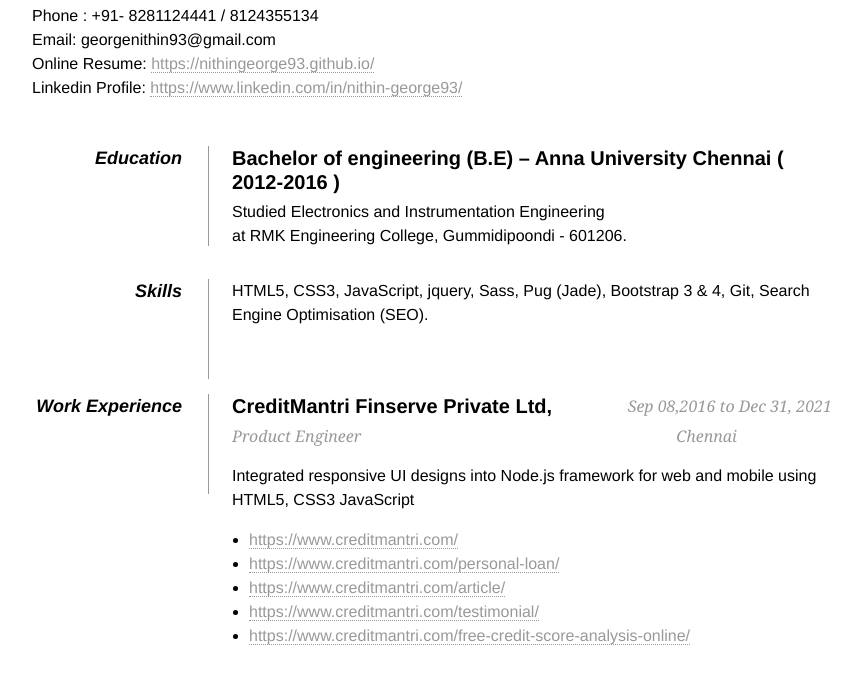
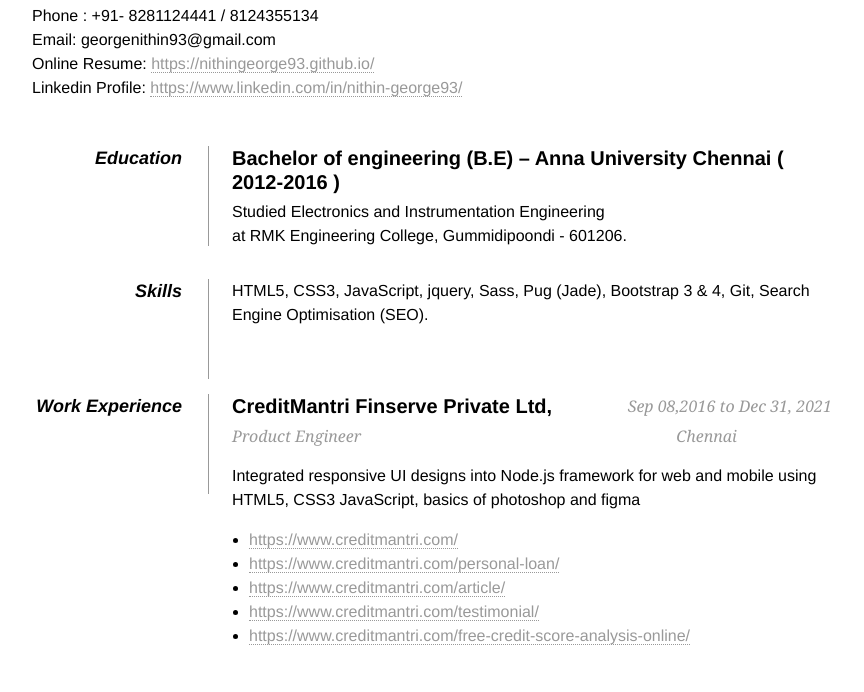
Before and after one commit to NithinGeorge93/nithingeorge93.github.io, a plain HTML site: page index.html in a window 1280 px wide. Shown: the part 93-785 px from the top of the page, without its empty margins (208-1072 px from the left). Drawn offline with Linux system fonts and the light colour scheme.

Commit message:
Update index.html
add skill

```diff
--- a/index.html
+++ b/index.html
@@ -75,7 +75,7 @@
             <dd>
                 <h2>CreditMantri Finserve Private Ltd,<span>Sep 08,2016 to Dec 31, 2021</span> </h2>
                 <p style=" font-style: italic; font-family: Georgia, Serif;font-size: 16px; color: #999;">Product Engineer<span style="margin-left: 315px;">Chennai</span></p>
-                <p>Integrated responsive UI designs into Node.js framework for web and mobile using HTML5, CSS3 JavaScript</p>
+                <p>Integrated responsive UI designs into Node.js framework for web and mobile using HTML5, CSS3 JavaScript, basics of photoshop and figma</p>
 				<ul>
 					<li> <a href="https://www.creditmantri.com/">https://www.creditmantri.com/</a></li>
 					<li> <a href="https://www.creditmantri.com/personal-loan/">https://www.creditmantri.com/personal-loan/</a></li>
```
